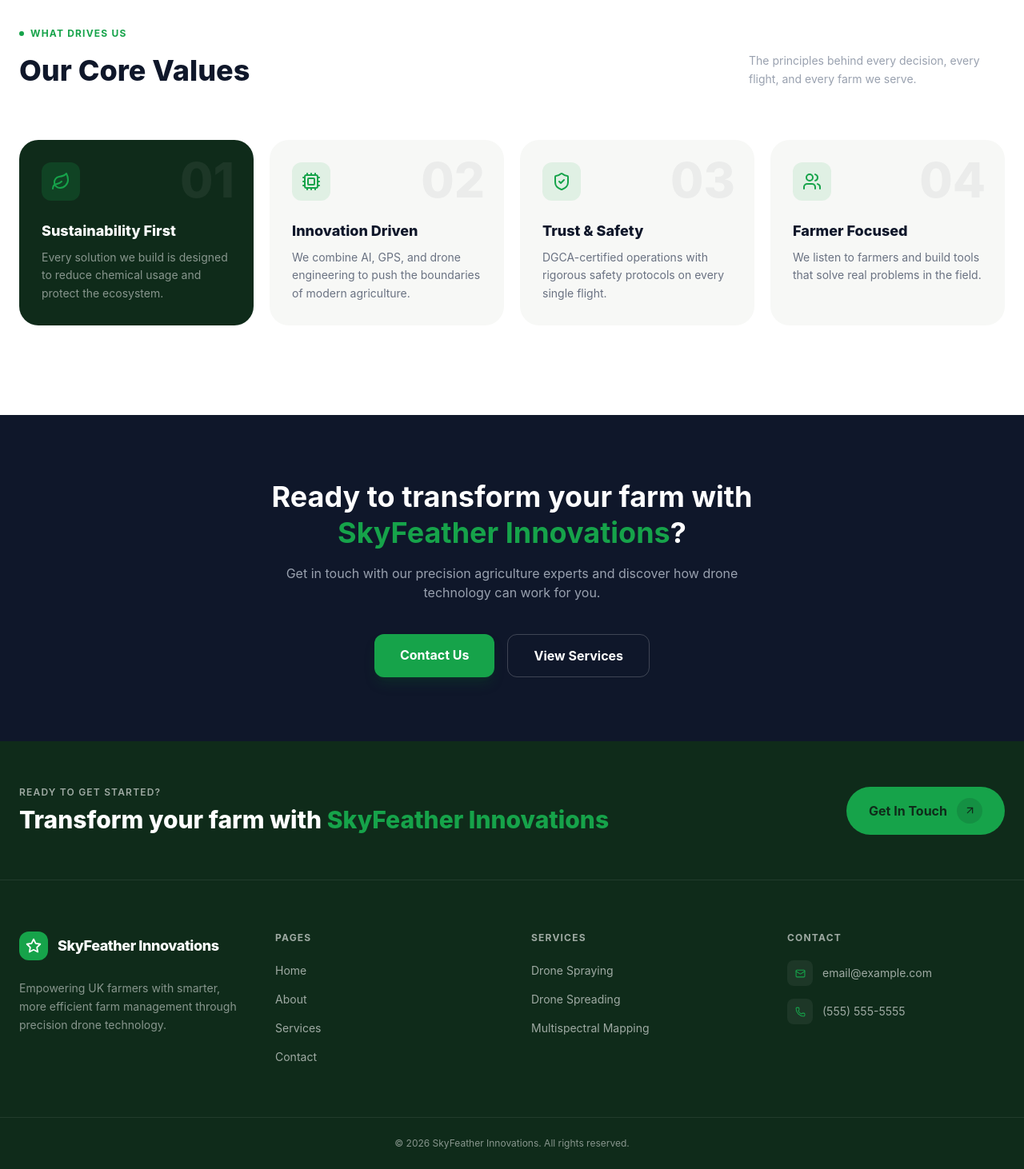
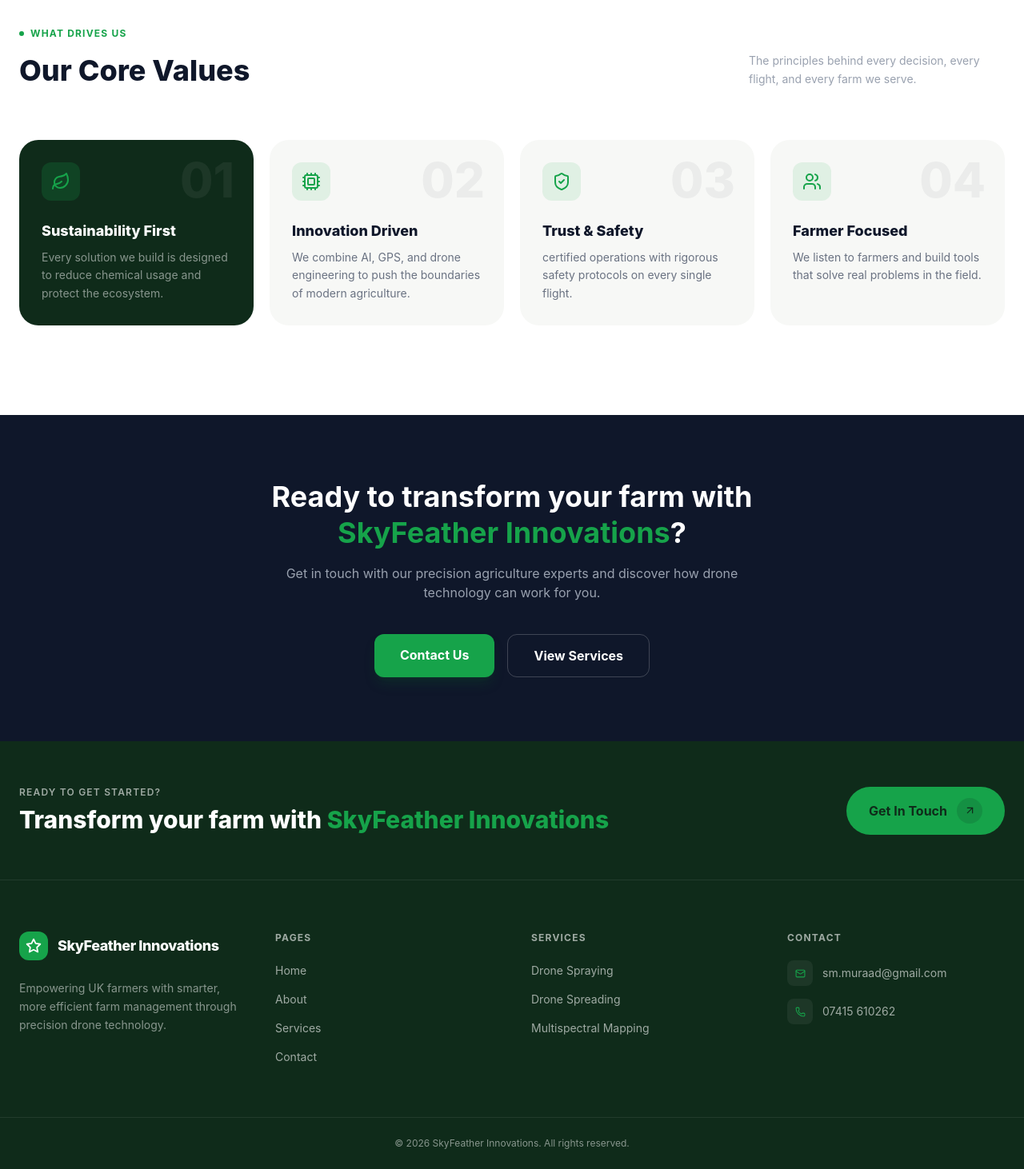
Before and after one commit to mithlohar144/SkyFeather-Innovations, a React (Vite) app in the folder SkyFeather/: page /about in a window 1280 px wide. Shown: the part 1720-3182 px from the top of the page at 80% size. Built offline with nearby package versions, Linux system fonts and the light colour scheme.

Commit message:
Update contact information and enhance service descriptions for clarity

```diff
--- a/SkyFeather/src/components/common/Footer.jsx
+++ b/SkyFeather/src/components/common/Footer.jsx
@@ -98,15 +98,15 @@ const Footer = () => (
               <span className="w-8 h-8 bg-white/6 rounded-lg flex items-center justify-center shrink-0 group-hover:bg-agri-green/20 transition">
                 <Mail size={13} className="text-agri-green" />
               </span>
-              <span className="text-sm text-white/60 group-hover:text-agri-green transition">email@example.com</span>
+              <span className="text-sm text-white/60 group-hover:text-agri-green transition">sm.muraad@gmail.com</span>
             </a>
           </li>
           <li>
-            <a href="tel:5555555555" className="flex items-center gap-3 group">
+            <a href="tel:07415610262" className="flex items-center gap-3 group">
               <span className="w-8 h-8 bg-white/6 rounded-lg flex items-center justify-center shrink-0 group-hover:bg-agri-green/20 transition">
                 <Phone size={13} className="text-agri-green" />
               </span>
-              <span className="text-sm text-white/60 group-hover:text-agri-green transition">(555) 555-5555</span>
+              <span className="text-sm text-white/60 group-hover:text-agri-green transition">07415 610262</span>
             </a>
           </li>
         </ul>
--- a/SkyFeather/src/components/home/InnovativeSolutions.jsx
+++ b/SkyFeather/src/components/home/InnovativeSolutions.jsx
@@ -10,11 +10,11 @@ const features = [
   },
   {
     title: 'Smart Irrigation System',
-    desc: "Multispectral mapping identifies moisture-stressed zones so you apply water only where it's needed — cutting usage by up to 90%.",
+    desc: "Multispectral mapping identifies moisture-stressed zones so you apply water only where it's needed most, saving water and improving crop health.",
     highlight: true,
   },
   {
-    title: 'AI Crop Analytics',
+    title: ' Crop Analytics',
     desc: 'Real-time NDVI analysis and AI-driven insights detect pests, disease, and nutrient deficiencies weeks before they become visible.',
     highlight: false,
   },
--- a/SkyFeather/src/components/home/ServiceGrid.jsx
+++ b/SkyFeather/src/components/home/ServiceGrid.jsx
@@ -6,7 +6,7 @@ import MultispectralMapping from '../../assest/images/mapping.avif'
 const services = [
   {
     title: "Drone Spraying",
-    desc: "Precision liquid application for crops with up to 90% less water usage and zero soil compaction.",
+    desc: "Precision liquid application for crops with reduced waste and no soil compaction.",
     icon: Droplets,
     link: "/services/drone-spraying",
     image: DroneSpraying,
@@ -22,7 +22,7 @@ const services = [
   },
   {
     title: "Multispectral Mapping",
-    desc: "Advanced crop health analysis using NDVI sensors to detect pests, stress, and nutrient deficiencies.",
+    desc: "Advanced crop health analysis using NDVI sensors , stress, and nutrient deficiencies.",
     icon: Target,
     link: "/services/multispectral-mapping",
     image: MultispectralMapping,
--- a/SkyFeather/src/pages/About.jsx
+++ b/SkyFeather/src/pages/About.jsx
@@ -10,7 +10,7 @@ import { Leaf, Cpu, ShieldCheck, Users } from 'lucide-react';
 const values = [
   { icon: Leaf, title: 'Sustainability First', desc: 'Every solution we build is designed to reduce chemical usage and protect the ecosystem.' },
   { icon: Cpu, title: 'Innovation Driven', desc: 'We combine AI, GPS, and drone engineering to push the boundaries of modern agriculture.' },
-  { icon: ShieldCheck, title: 'Trust & Safety', desc: 'DGCA-certified operations with rigorous safety protocols on every single flight.' },
+  { icon: ShieldCheck, title: 'Trust & Safety', desc: 'certified operations with rigorous safety protocols on every single flight.' },
   { icon: Users, title: 'Farmer Focused', desc: 'We listen to farmers and build tools that solve real problems in the field.' },
 ];
 
--- a/SkyFeather/src/pages/Services.jsx
+++ b/SkyFeather/src/pages/Services.jsx
@@ -112,7 +112,7 @@ const Services = () => {
             <blockquote className="text-xl sm:text-2xl md:text-3xl text-agri-dark font-light leading-relaxed">
               "The drone imagery and crop health map were particularly helpful in identifying areas of concern within the field that would have been difficult to detect through conventional ground inspections".
             </blockquote>
-            <p className="mt-6 text-agri-dark font-semibold">— James, Farmer from York</p>
+            <p className="mt-6 text-agri-dark font-semibold">James, Farmer </p>
           </motion.div>
         </section>
       </div>
--- a/SkyFeather/src/pages/Spraying.jsx
+++ b/SkyFeather/src/pages/Spraying.jsx
@@ -14,7 +14,7 @@ const Spraying = () => {
       title: 'Biostimulants & Natural Pest Control Products',
       imageAlt: 'Aerial view of wheat field landscape',
       imageSrc: sprayingImageOne,
-      imageLabels: ['Wheat Field Landscape', 'Wheat Field Landscape'],
+      imageLabels: ['Wheat Field Landscape'],
       description:
         'Our drones can apply a wide range of biostimulant products, including seaweed-based fertilisers, humic substances, and other plant-based solutions. These treatments help crops absorb nutrients more effectively, cope better with stress, and support the plant\'s own natural defence systems.',
       extraDescription:
@@ -77,9 +77,7 @@ const Spraying = () => {
                       loading="lazy"
                       decoding="async"
                     />
-                    <figcaption className="px-4 py-3 text-sm text-gray-600 bg-white/80">
-                      {section.imageLabels.join(' | ')}
-                    </figcaption>
+
                   </figure>
 
                   <div className={`flex items-center justify-center px-8 md:px-14 py-12 lg:py-16 bg-[#e8e8ea] ${reverseDesktop ? 'lg:order-1' : ''}`}>
```
